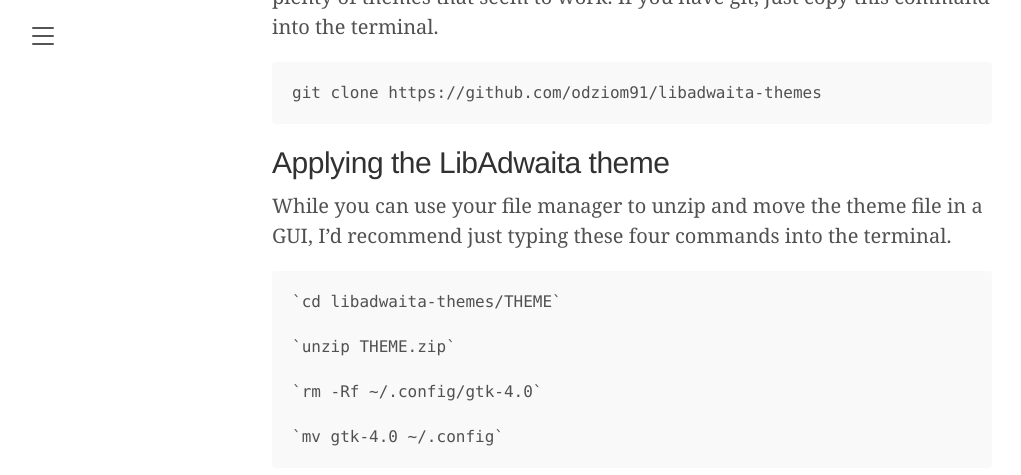
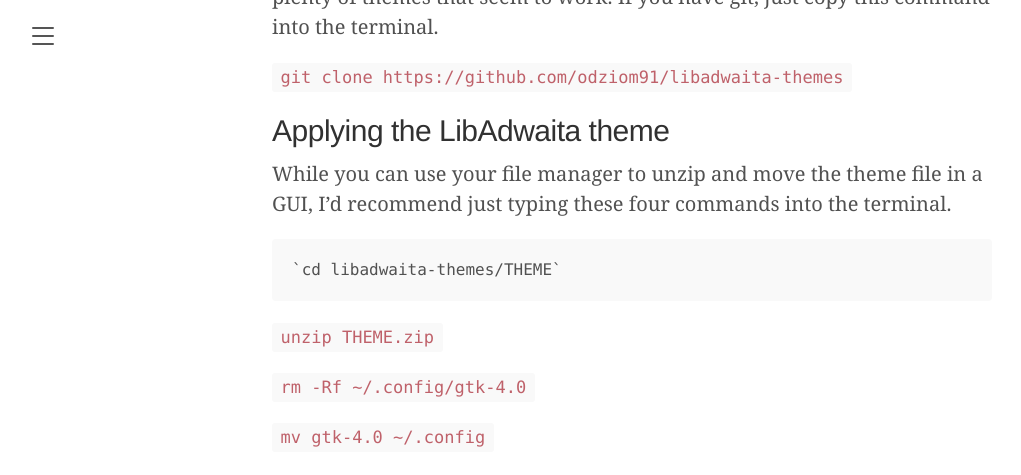
Before and after one commit to TheKernalBlog/TheKernalBlog, a Jekyll site: the page built from _posts/2022-10-20-How-To-Theme-LibAdwaita.md, in a window 1280 px wide and 1400 px high, scrolled down 665 px. Shown: the top 475 px of the window, without its empty margins (8-1029 px from the left). Built offline with Jekyll 4.4.1, drawn with Linux system fonts in a browser that asks for light colours; our own code applies the rules of GitHub Pages for plain Markdown files; some of the changed text lies outside the part shown.

Commit message:
Update 2022-10-20-How-To-Theme-LibAdwaita.md

```diff
--- a/_posts/2022-10-20-How-To-Theme-LibAdwaita.md
+++ b/_posts/2022-10-20-How-To-Theme-LibAdwaita.md
@@ -10,7 +10,7 @@
 
 Surprisingly, there are quite a few themes that now support theming LibAwdaita. But, I personally found a pretty good [github repo](https://github.com/odziom91/libadwaita-themes) that has plenty of themes that seem to work. If you have git, just copy this command into the terminal.
 
-	git clone https://github.com/odziom91/libadwaita-themes
+`git clone https://github.com/odziom91/libadwaita-themes`
 
 ## Applying the LibAdwaita theme
 
@@ -18,11 +18,11 @@
 
 	`cd libadwaita-themes/THEME`
 
-	`unzip THEME.zip`
+`unzip THEME.zip`
 
-	`rm -Rf ~/.config/gtk-4.0`
+`rm -Rf ~/.config/gtk-4.0`
 
-	`mv gtk-4.0 ~/.config`
+`mv gtk-4.0 ~/.config`
 
 And tada! It works!
 
@@ -40,11 +40,11 @@
 
 Then, I'd recommend installing the gtk-adw3 theme. This is a theme that replicates the look of LibAdwaita in GTK3 applications. But most importantly, gtk-adw3 is able to be themed by Gradience. Just go to the official [github repo](https://github.com/lassekongo83/adw-gtk3/releases/tag/v4.0) and download the most recent tar file. Then, move it to the *.themes* directory and apply it.
 
-	`tar xf adw-gtk3v4-0.tar.xz`
+`tar xf adw-gtk3v4-0.tar.xz`
 
-	`cd adw-gtk3v4-0`
+`cd adw-gtk3v4-0`
 
-	`mv adw-gtk3 ~/.themes`
+`mv adw-gtk3 ~/.themes`
 
 Apply it,
 
```
